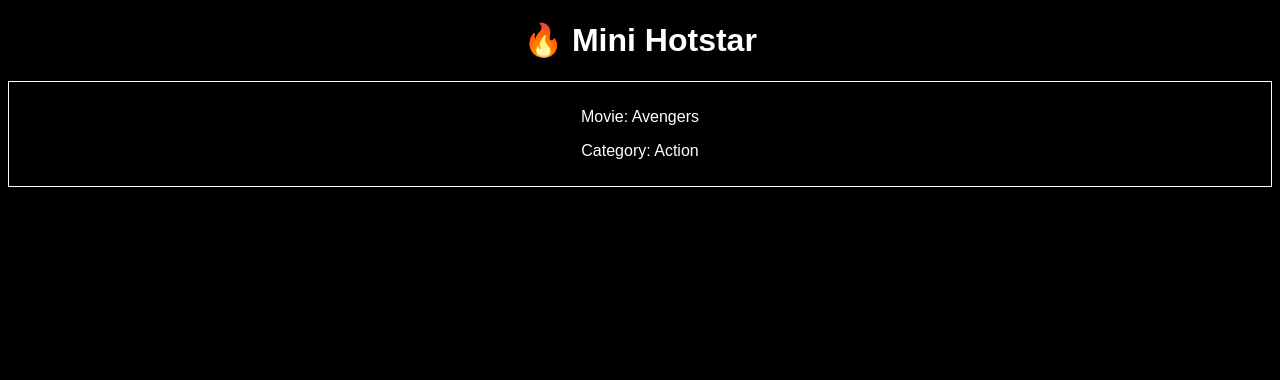
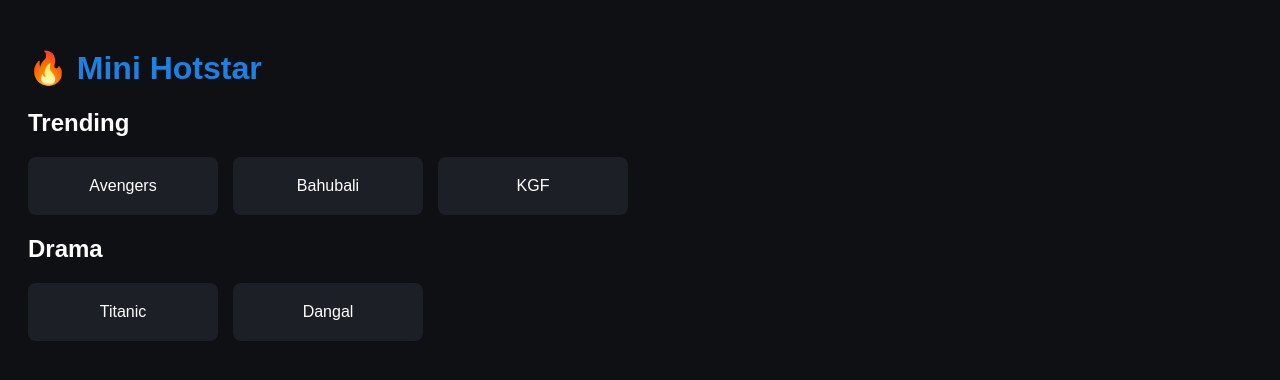
Before and after one commit to Annapurna1912/Hotstar-Devops-project, a plain HTML site: page frontend/index.html in a window 1280 px wide. Drawn offline with Linux system fonts and the light colour scheme.

Commit message:
Improve Hotstar-like UI with movie cards

```diff
--- a/frontend/index.html
+++ b/frontend/index.html
@@ -5,10 +5,21 @@
   <link rel="stylesheet" href="style.css">
 </head>
 <body>
-  <h1>🔥 Mini Hotstar</h1>
-  <div class="movie">
-    <p>Movie: Avengers</p>
-    <p>Category: Action</p>
-  </div>
+
+<h1>🔥 Mini Hotstar</h1>
+
+<h2>Trending</h2>
+<div class="container">
+  <div class="card">Avengers</div>
+  <div class="card">Bahubali</div>
+  <div class="card">KGF</div>
+</div>
+
+<h2>Drama</h2>
+<div class="container">
+  <div class="card">Titanic</div>
+  <div class="card">Dangal</div>
+</div>
+
 </body>
 </html>
--- a/frontend/style.css
+++ b/frontend/style.css
@@ -1,10 +1,29 @@
 body {
-  background-color: black;
+  background-color: #0f1014;
   color: white;
+  font-family: Arial;
+  padding: 20px;
+}
+
+h1 {
+  color: #1f80e0;
+}
+
+.container {
+  display: flex;
+  gap: 15px;
+  margin-bottom: 20px;
+}
+
+.card {
+  background: #1c1f26;
+  padding: 20px;
+  width: 150px;
   text-align: center;
-  font-family: Arial;
+  border-radius: 8px;
+  cursor: pointer;
 }
-.movie {
-  border: 1px solid white;
-  padding: 10px;
+
+.card:hover {
+  background: #1f80e0;
 }
```
